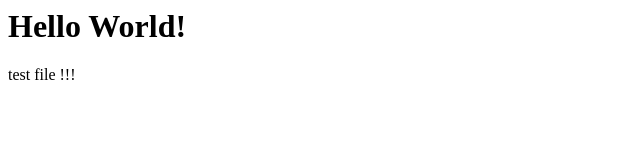
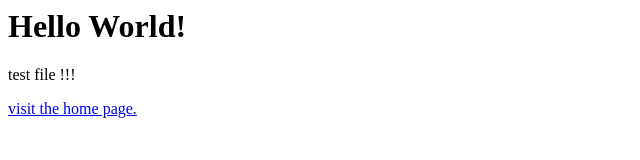
Before and after one commit to xiashang0624/CV, a plain HTML site: page index.html in a window 1280 px wide. Shown: the whole page, without its empty margins (0-640 px from the left). Drawn offline with Linux system fonts and the light colour scheme.

Commit message:
Update index.html

```diff
--- a/index.html
+++ b/index.html
@@ -2,5 +2,6 @@
     <body>
         <h1>Hello World!</h1>
         <p>test file !!!</p>
+        <a href="/page2.html">visit the home page.</a>
     </body>
 </html>
```
